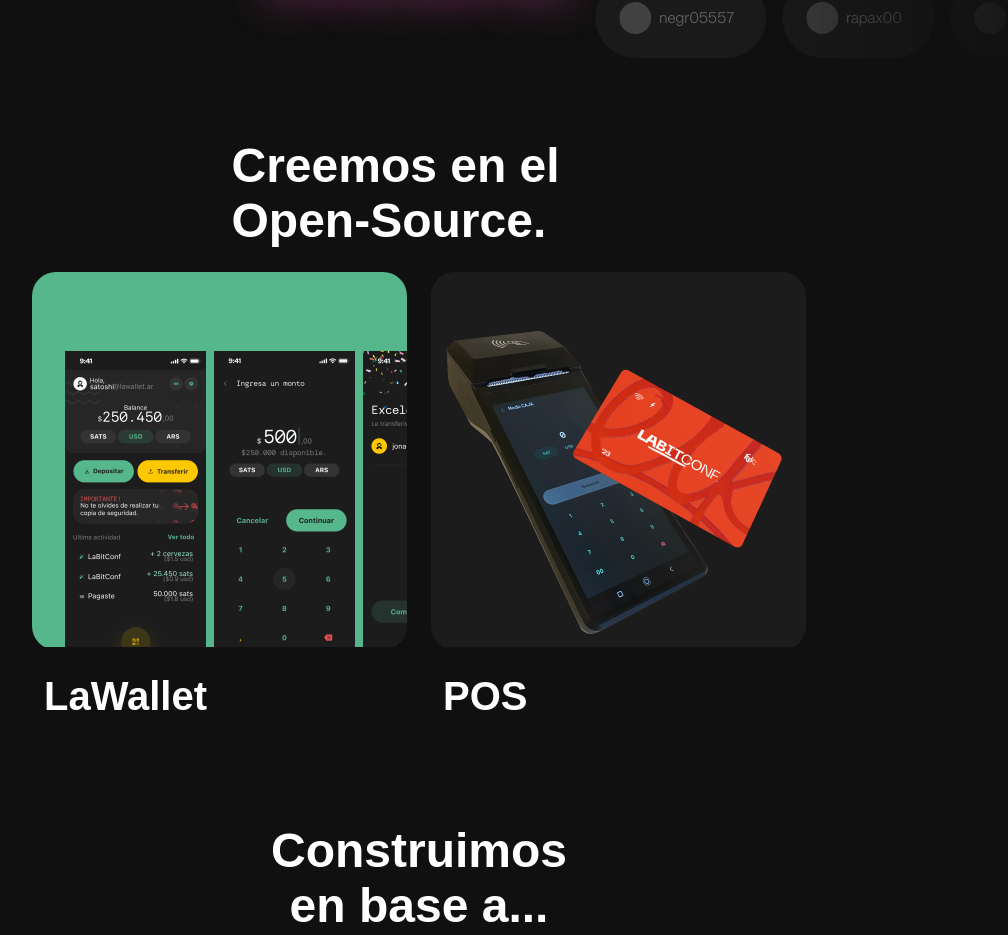
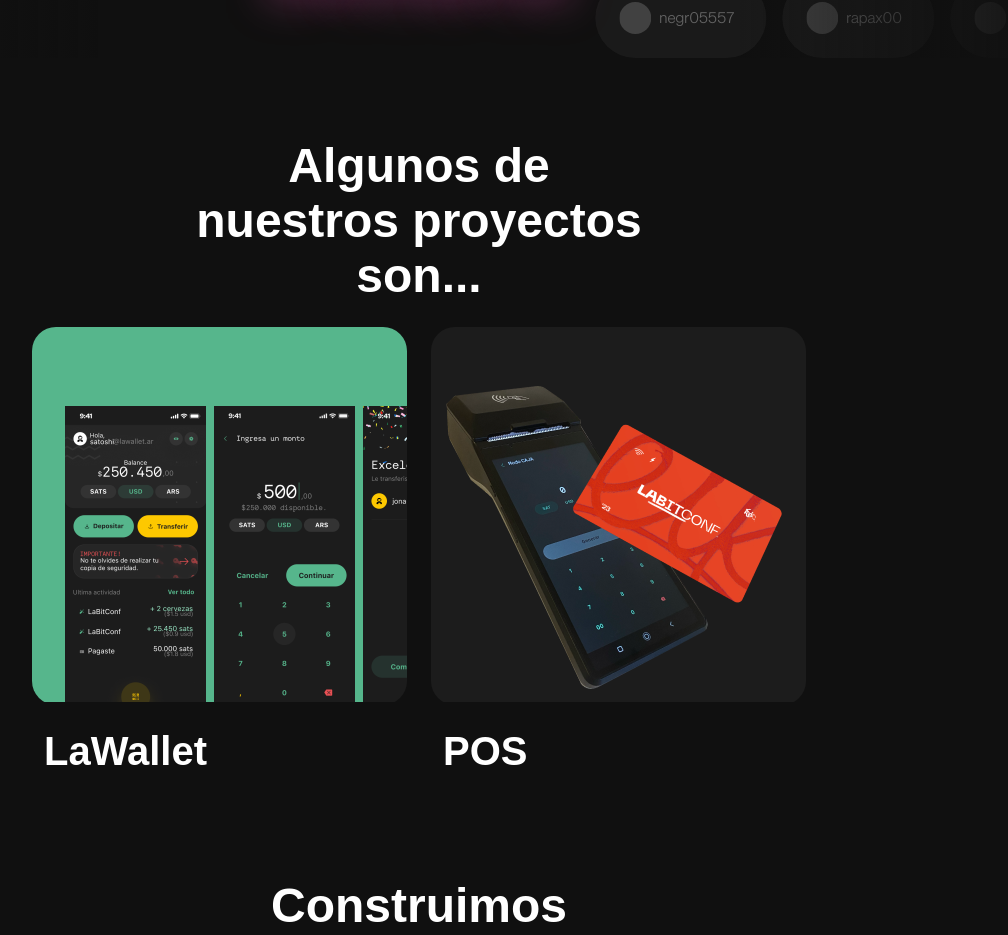
Before and after one commit to lacrypta/labs-website, a Next.js app: page / in a window 1280 px wide. Shown: the part 1896-2831 px from the top of the page, without its empty margins (221-1229 px from the left). Built offline with nearby package versions, Linux system fonts and the light colour scheme; no server answers; grey boxes are pictures that could not be loaded; a web font is replaced by a local one.

Commit message:
fix(component): changed copy for ProjectsSection

```diff
--- a/src/components/ProjectsSection/index.tsx
+++ b/src/components/ProjectsSection/index.tsx
@@ -13,7 +13,7 @@ export default function Component() {
       {/* Quienes somos */}
       <Container>
         <Header>
-          <Heading as="h2">Creemos en el Open-Source.</Heading>
+          <Heading as="h2">Algunos de nuestros proyectos son...</Heading>
           {/* <Text>Todos nuestros proyectos son completamente libres para </Text>
           <Link href="#">Ver proyectos de la comunidad</Link> */}
         </Header>
--- a/src/components/ProjectsSection/style.tsx
+++ b/src/components/ProjectsSection/style.tsx
@@ -34,7 +34,9 @@ export const Header = styled.div`
   display: flex;
   flex-direction: column;
   gap: 8px;
-  max-width: 375px;
+  max-width: 475px;
 
   margin: 0 auto;
+
+  text-align: center;
 `
```
